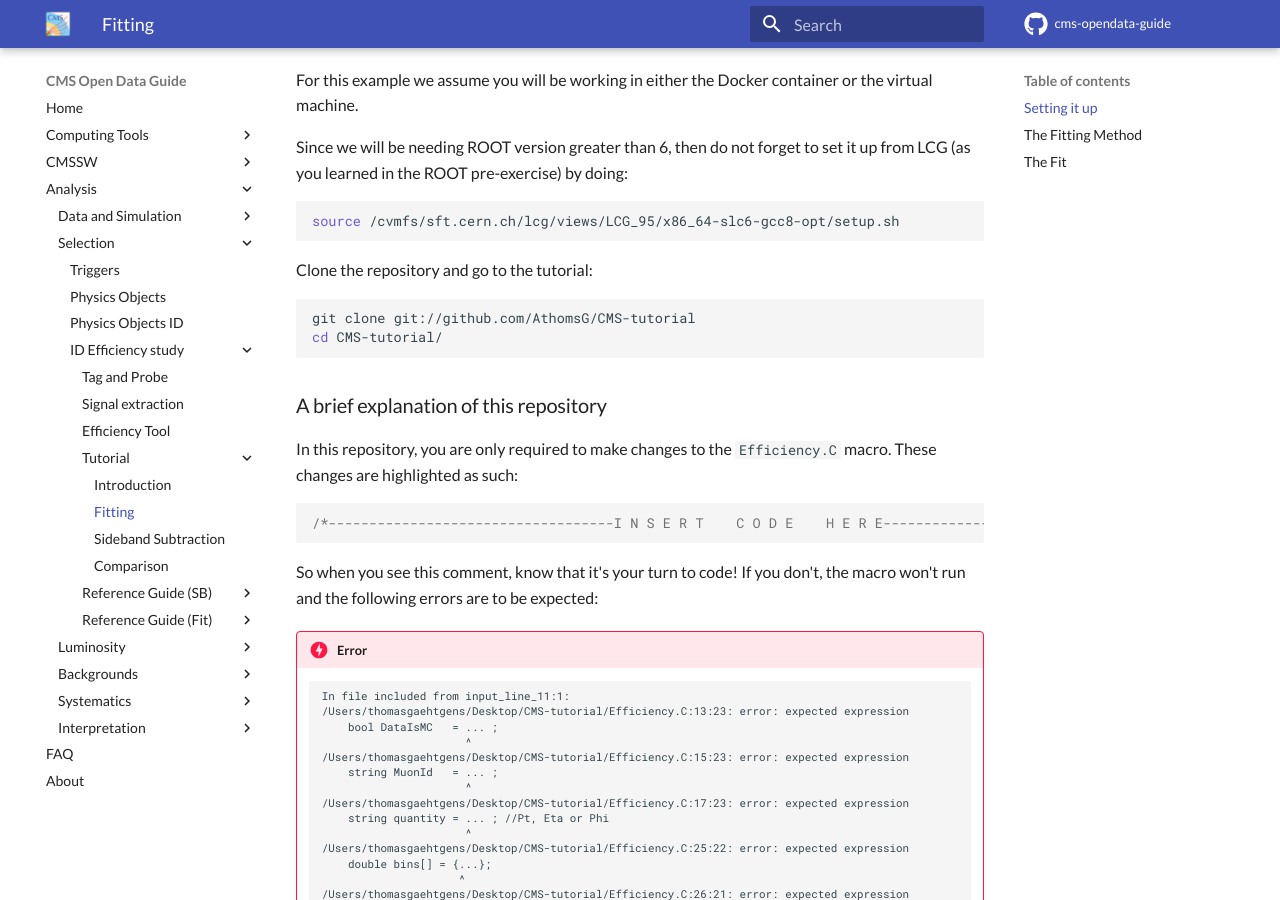
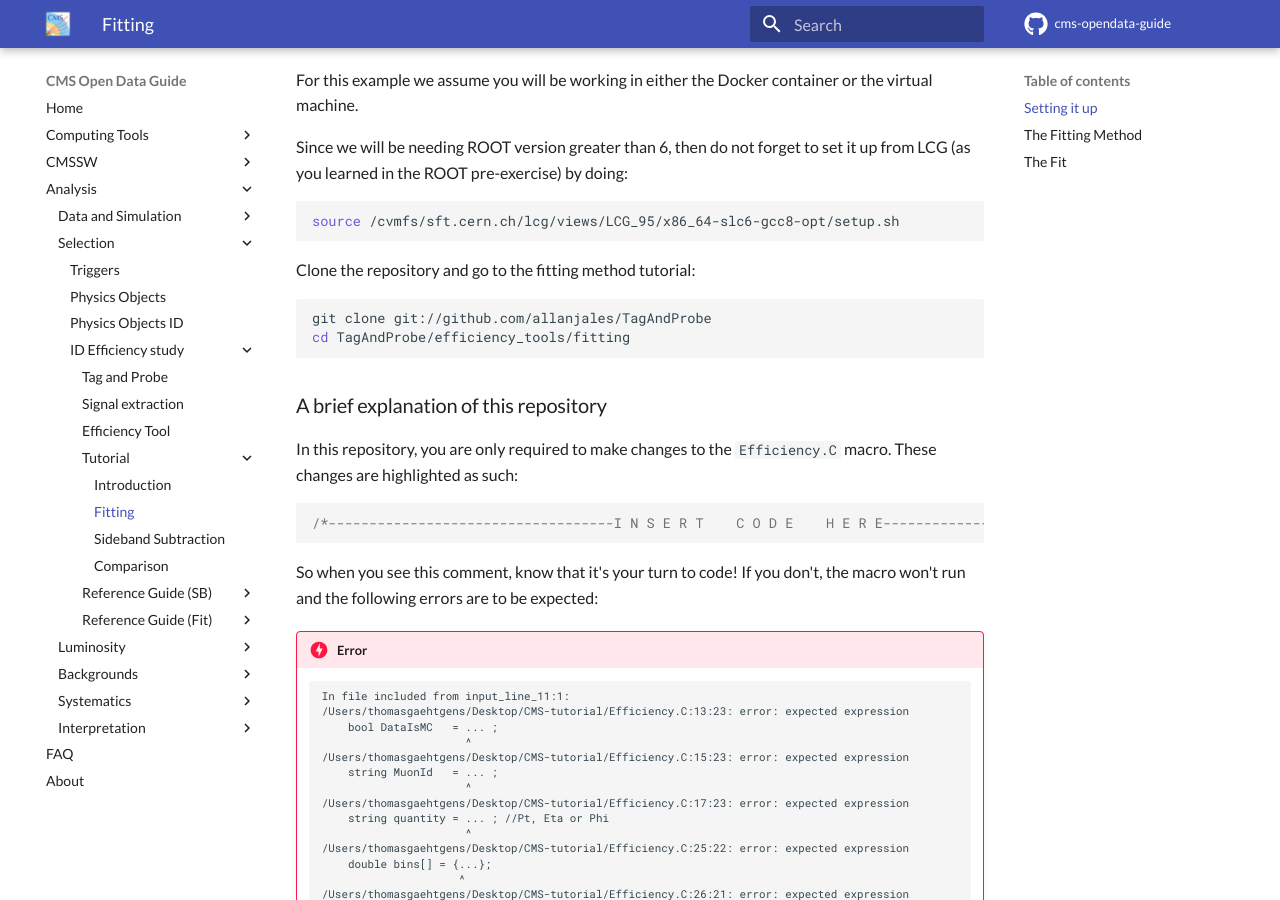
Before and after one commit to cernopendata/cms-opendata-guide, an MkDocs documentation site: the page built from docs/analysis/selection/idefficiencystudy/tutorial/02-fitting.md, in a window 1280 px wide and 900 px high, scrolled down 308 px. Built offline with MkDocs 1.6.1 and Material for MkDocs 9.7.7, drawn with Linux system fonts in a browser that asks for light colours; comment, search, counter and statistics services are not loaded.

Commit message:
tutorial location files update

```diff
--- a/docs/analysis/selection/idefficiencystudy/tutorial/02-fitting.md
+++ b/docs/analysis/selection/idefficiencystudy/tutorial/02-fitting.md
@@ -10,11 +10,11 @@ Since we will be needing ROOT version greater than 6, then do not forget to set
 source /cvmfs/sft.cern.ch/lcg/views/LCG_95/x86_64-slc6-gcc8-opt/setup.sh
 ~~~
 
-Clone the repository and go to the tutorial:
+Clone the repository and go to the fitting method tutorial:
 
 ~~~sh
-git clone git://github.com/AthomsG/CMS-tutorial
-cd CMS-tutorial/
+git clone git://github.com/allanjales/TagAndProbe
+cd TagAndProbe/efficiency_tools/fitting
 ~~~
 
 <h3>A brief explanation of this repository</h3>
```
Also changed, not shown: docs/analysis/selection/idefficiencystudy/tutorial/03-sidebandsubtraction.md (+2 -2 lines).
